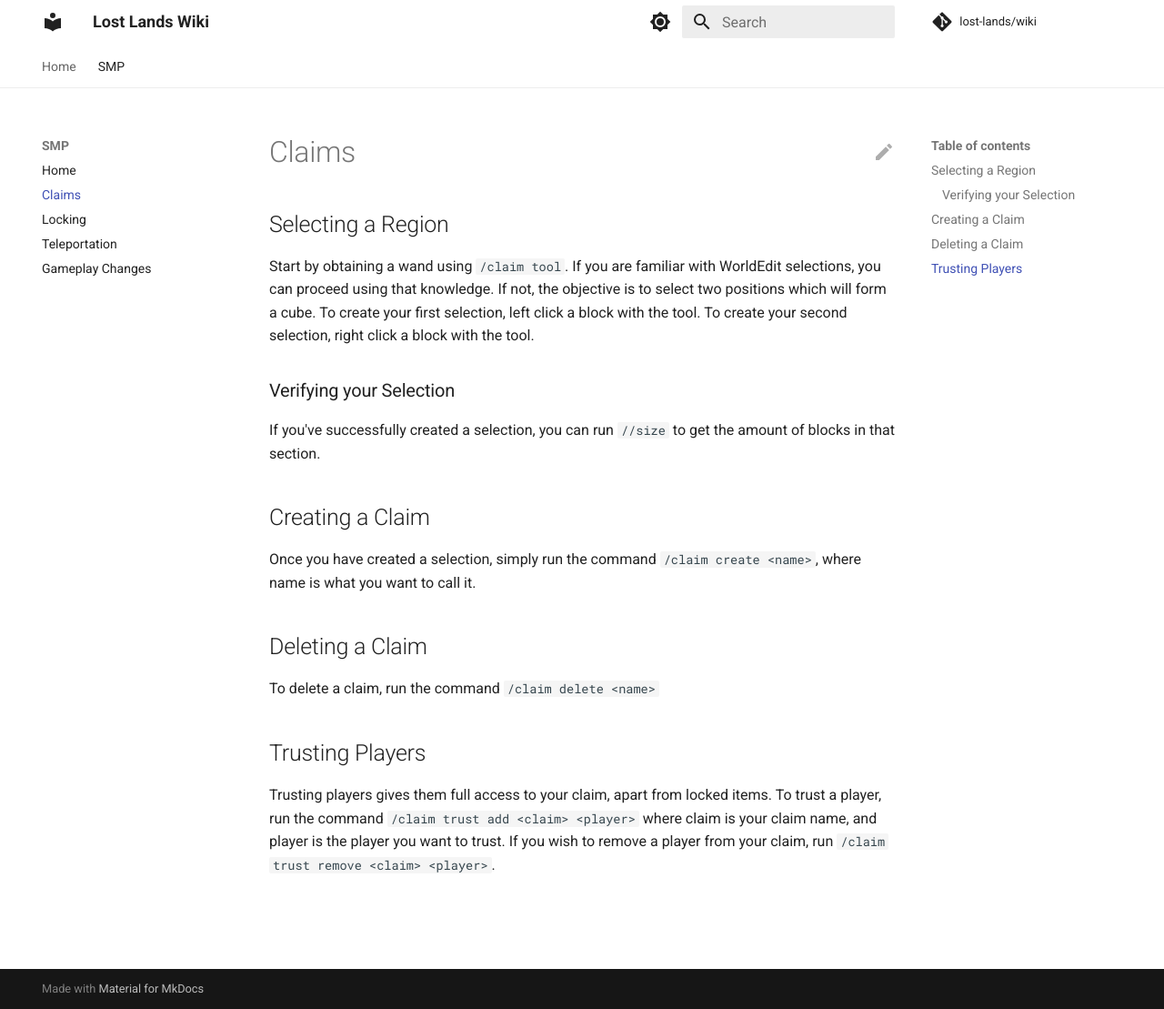
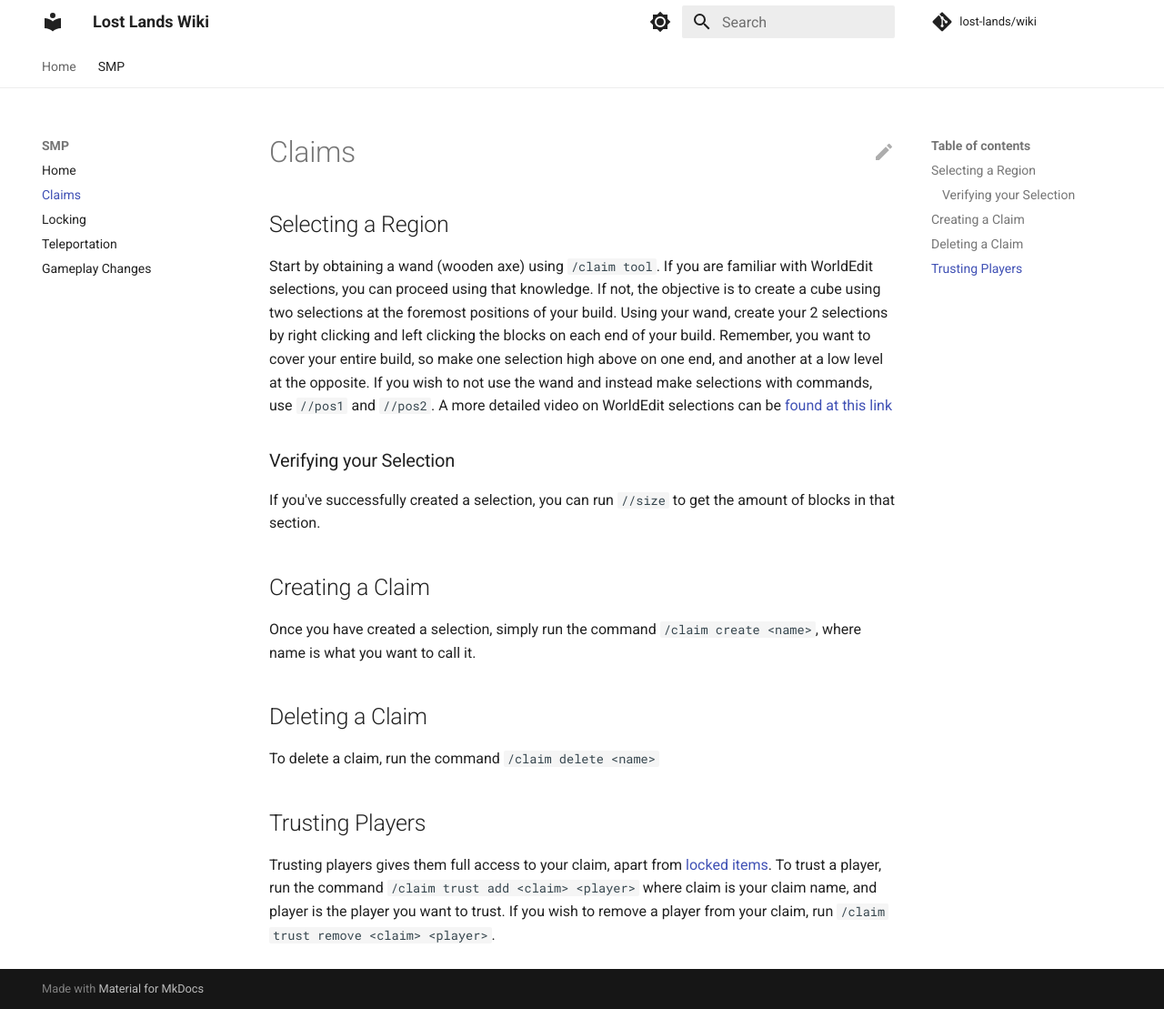
Before and after one commit to lost-lands/wiki, an MkDocs documentation site: the page built from docs/smp/claims.md, in a window 1280 px wide and 1109 px high. Shown: the whole window at 91% size. Built offline with MkDocs 1.6.1 and Material for MkDocs 9.7.7, drawn with Linux system fonts in a browser that asks for light colours; comment, search, counter and statistics services are not loaded.

Commit message:
Added clarifying documentation for claim selections

```diff
--- a/docs/smp/claims.md
+++ b/docs/smp/claims.md
@@ -1,9 +1,11 @@
 # Claims
 
 ## Selecting a Region
-Start by obtaining a wand using `/claim tool`. If you are familiar with WorldEdit selections, you can proceed using that knowledge.
-If not, the objective is to select two positions which will form a cube. To create your first selection, left click a block with the tool.
-To create your second selection, right click a block with the tool.
+Start by obtaining a wand (wooden axe) using `/claim tool`. If you are familiar with WorldEdit selections, you can proceed using that knowledge.
+If not, the objective is to create a cube using two selections at the foremost positions of your build. Using your wand, create your 2 selections
+by right clicking and left clicking the blocks on each end of your build. Remember, you want to cover your entire build, so make one selection
+high above on one end, and another at a low level at the opposite. If you wish to not use the wand and instead make selections with commands,
+use `//pos1` and `//pos2`. A more detailed video on WorldEdit selections can be [found at this link](https://www.youtube.com/watch?v=lzB0l5ZJGH8)
 
 ### Verifying your Selection
 If you've successfully created a selection, you can run `//size` to get the amount of blocks in that section.
@@ -15,6 +17,6 @@ Once you have created a selection, simply run the command `/claim create <name>`
 To delete a claim, run the command `/claim delete <name>`
 
 ## Trusting Players
-Trusting players gives them full access to your claim, apart from locked items. To trust a player, run the command
+Trusting players gives them full access to your claim, apart from [locked items](https://wiki.lostlands.org/smp/locking/). To trust a player, run the command
 `/claim trust add <claim> <player>` where claim is your claim name, and player is the player you want to trust. If you wish
 to remove a player from your claim, run `/claim trust remove <claim> <player>`.
```
